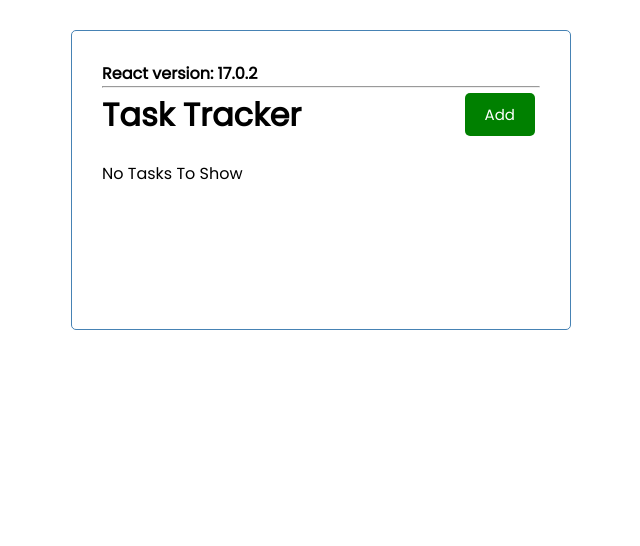
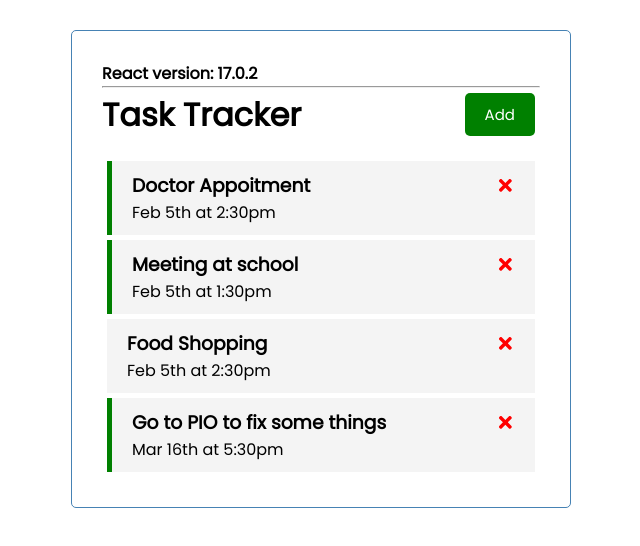
Before and after one commit to mikizdr/react-2021, a React (Create React App) app: page / in a window 1280 px wide. Shown: the top 546 px of the page, without its empty margins (319-959 px from the left). Built offline with nearby package versions, Linux system fonts and the light colour scheme; data requests are answered from the project's data file.

Commit message:
Fetch tasks from the server

```diff
--- a/db.json
+++ b/db.json
@@ -17,6 +17,12 @@
       "name": "Food Shopping",
       "day": "Feb 5th at 2:30pm",
       "remider": false
+    },
+    {
+      "id": 4,
+      "name": "Go to PIO to fix some things",
+      "day": "Mar 16th at 5:30pm",
+      "remider": true
     }
   ]
 }
--- a/src/App.js
+++ b/src/App.js
@@ -1,5 +1,5 @@
 import React from "react";
-import { useState } from "react";
+import { useState, useEffect } from "react";
 
 import Header from "./components/tasks/Header";
 import Tasks from "./components/tasks/Tasks";
@@ -10,6 +10,22 @@ const App = () => {
   const [tasks, setTasks] = useState([]);
 
   const [showForm, setShowForm] = useState(false);
+
+  useEffect(() => {
+    const getTasksFromServer = async () => {
+      const tasks = await fetchTasks();
+      setTasks(tasks);
+    };
+
+    getTasksFromServer();
+  }, []);
+
+  // Fetch tasks
+  const fetchTasks = async () => {
+    const response = await fetch("http://localhost:5000/tasks");
+    const data = await response.json();
+    return data;
+  };
 
   // Create a task
   const taskCreate = (task) => {
@@ -45,7 +61,7 @@ const App = () => {
   return (
     <div className="container">
       <h4>React version: {React.version}</h4>
-      <hr/>
+      <hr />
       <Header
         title="Task Tracker"
         onCreateTask={onCreateTask}
```
